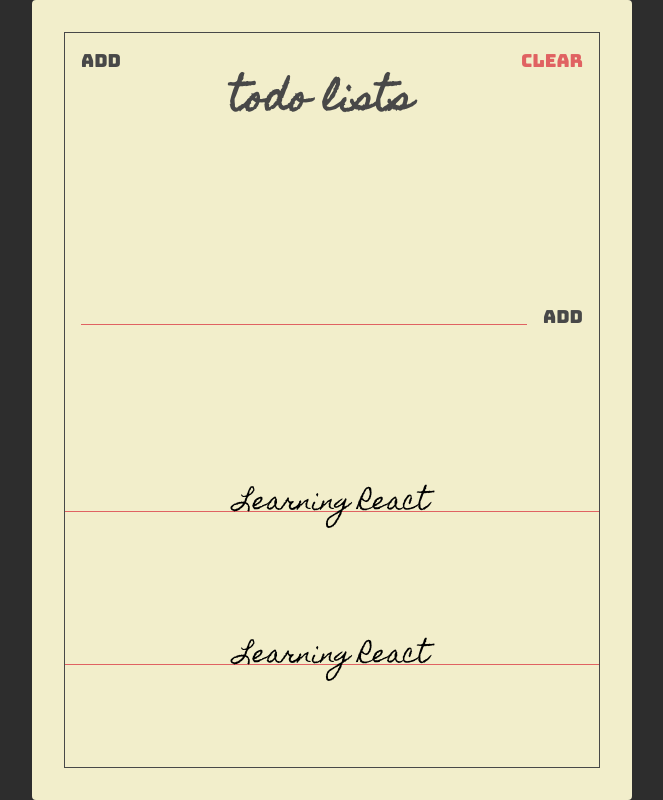
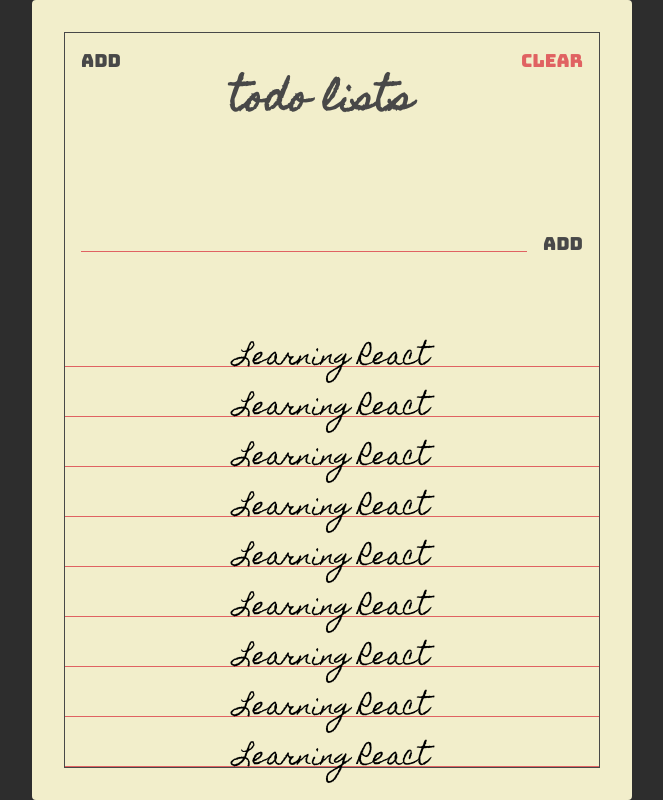
Before and after one commit to imamfh24/react-todolist, a React (Create React App) app: page / in a window 1280 px wide. Shown: the whole page, without its empty margins (308-971 px from the left). Built offline with nearby package versions, Linux system fonts and the light colour scheme.

Commit message:
membagi kecil komponen

```diff
--- a/src/App.js
+++ b/src/App.js
@@ -2,34 +2,17 @@
 import logo from './logo.svg';
 import './App.css';
 import Paper from "./component/Paper";
+import Header from "./component/Header";
+import TodoForm from "./component/TodoForm";
+import Todos from "./component/Todos";
 
 function App() {
   return (
     <Paper>
-                        <section className="header">
-                            <button className="header-btn main-black-color">Add</button>
-                            <h1 className="header-title">Todo Lists</h1>
-                            <button className="header-btn main-red-color">Clear</button>
-                        </section>
-                        <section className="add">
-                            <form className="add-form" action>
-                                <input type="text" className="add-input" />
-                                <button className="add-btn main-black-color">Add</button>
-                            </form>
-                        </section>
-                        <section className="todos">
-                            <div className="todo">
-                                <span className="todo-text">Learning React</span>
-                            </div>
-                        </section>
-                        <section className="todos">
-                            <div className="todo">
-                                <span className="todo-text">Learning React</span>
-                            </div>
-                        </section>
-                        <section className="todos">
-                        </section>
-                        </Paper>
+      <Header/>
+      <TodoForm/>
+      <Todos/>
+    </Paper>
   );
 }
 
--- a/src/component/Header.jsx
+++ b/src/component/Header.jsx
@@ -0,0 +1,13 @@
+import React from 'react';
+
+const Header = () => {
+    return (
+            <section className="header">
+                <button className="header-btn main-black-color">Add</button>
+                <h1 className="header-title">Todo Lists</h1>
+                <button className="header-btn main-red-color">Clear</button>
+            </section>
+    )
+}
+
+export default Header;
--- a/src/component/TodoForm.jsx
+++ b/src/component/TodoForm.jsx
@@ -0,0 +1,14 @@
+import React from 'react';
+
+const TodoForm = () => {
+    return (
+            <section className="add">
+                <form className="add-form" action>
+                    <input type="text" className="add-input" />
+                    <button className="add-btn main-black-color">Add</button>
+                </form>
+            </section>
+    )
+}
+
+export default TodoForm;
--- a/src/component/Todos.jsx
+++ b/src/component/Todos.jsx
@@ -0,0 +1,37 @@
+import React from 'react';
+
+const Todos = () => {
+    return (
+        <section className="todos">
+            <div className="todo">
+                <span className="todo-text">Learning React</span>
+            </div>
+            <div className="todo">
+                <span className="todo-text">Learning React</span>
+            </div>
+            <div className="todo">
+                <span className="todo-text">Learning React</span>
+            </div>
+            <div className="todo">
+                <span className="todo-text">Learning React</span>
+            </div>
+            <div className="todo">
+                <span className="todo-text">Learning React</span>
+            </div>
+            <div className="todo">
+                <span className="todo-text">Learning React</span>
+            </div>
+            <div className="todo">
+                <span className="todo-text">Learning React</span>
+            </div>
+            <div className="todo">
+                <span className="todo-text">Learning React</span>
+            </div>
+            <div className="todo">
+                <span className="todo-text">Learning React</span>
+            </div>
+        </section>
+    )
+}
+
+export default Todos;
```
Also changed, not shown: src/pages/TodoList.jsx (added).
